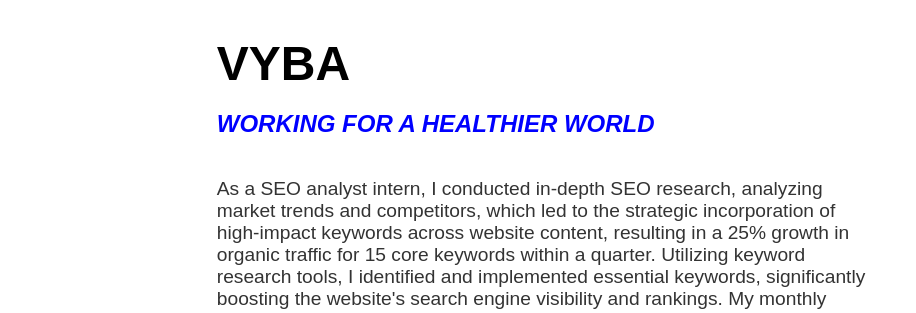
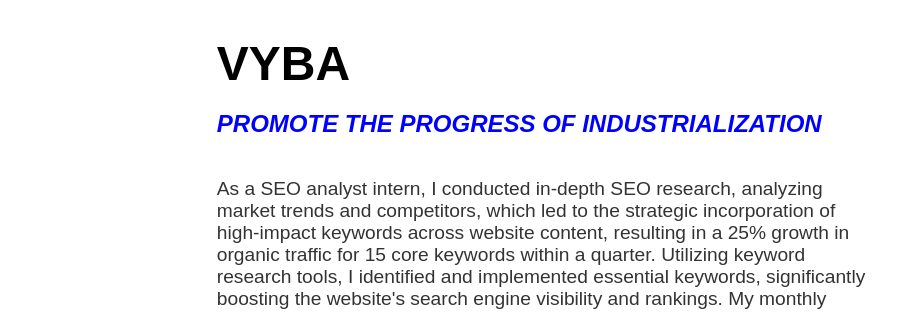
Before and after one commit to HuiqiChen/HuiqiChen.github.io, a plain HTML site: page experience.html in a window 1280 px wide. Shown: the part 1550-1863 px from the top of the page, 364-1280 px from the left. Drawn offline with Linux system fonts and the light colour scheme.

Commit message:
Update experience.html

```diff
--- a/experience.html
+++ b/experience.html
@@ -82,7 +82,7 @@
           <div class="right-pane">
             <div class="content">
               <h1>VYBA</h1>
-              <h2>WORKING FOR A HEALTHIER WORLD</h2>
+              <h2>PROMOTE THE PROGRESS OF INDUSTRIALIZATION</h2>
               <p>As a SEO analyst intern, I conducted in-depth SEO research, analyzing market trends and competitors, which led to the strategic incorporation of high-impact keywords across website content, resulting in a 25% growth in organic traffic for 15 core keywords within a quarter. Utilizing keyword research tools, I identified and implemented essential keywords, significantly boosting the website's search engine visibility and rankings. My monthly reporting included comprehensive data visualizations of SEO metrics and paid media performance, aiding in the refinement of strategies to enhance conversions while minimizing user acquisition costs.</p>
               <ul class="services-list">
                 <li> SEO Research</li>
```
